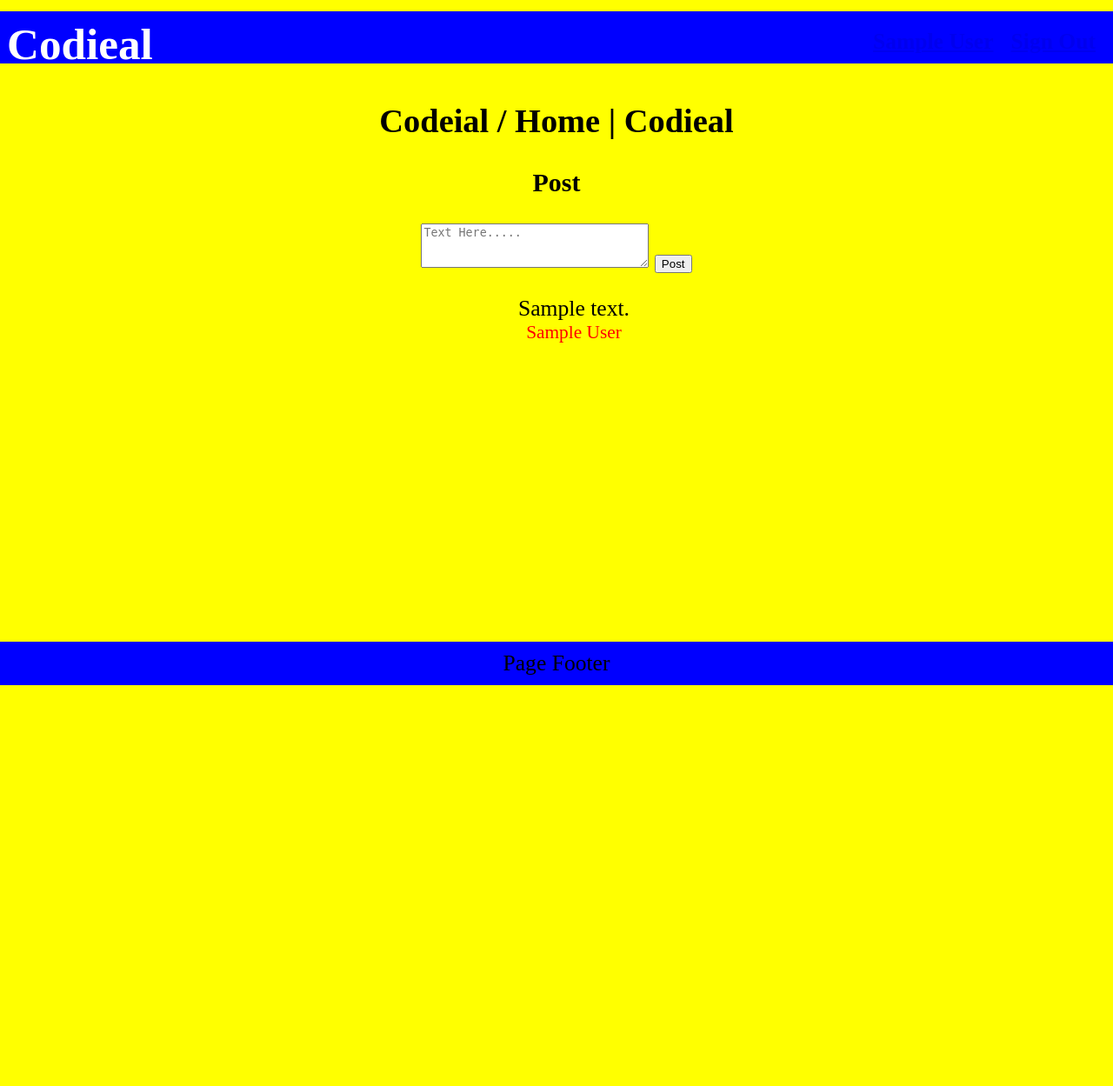
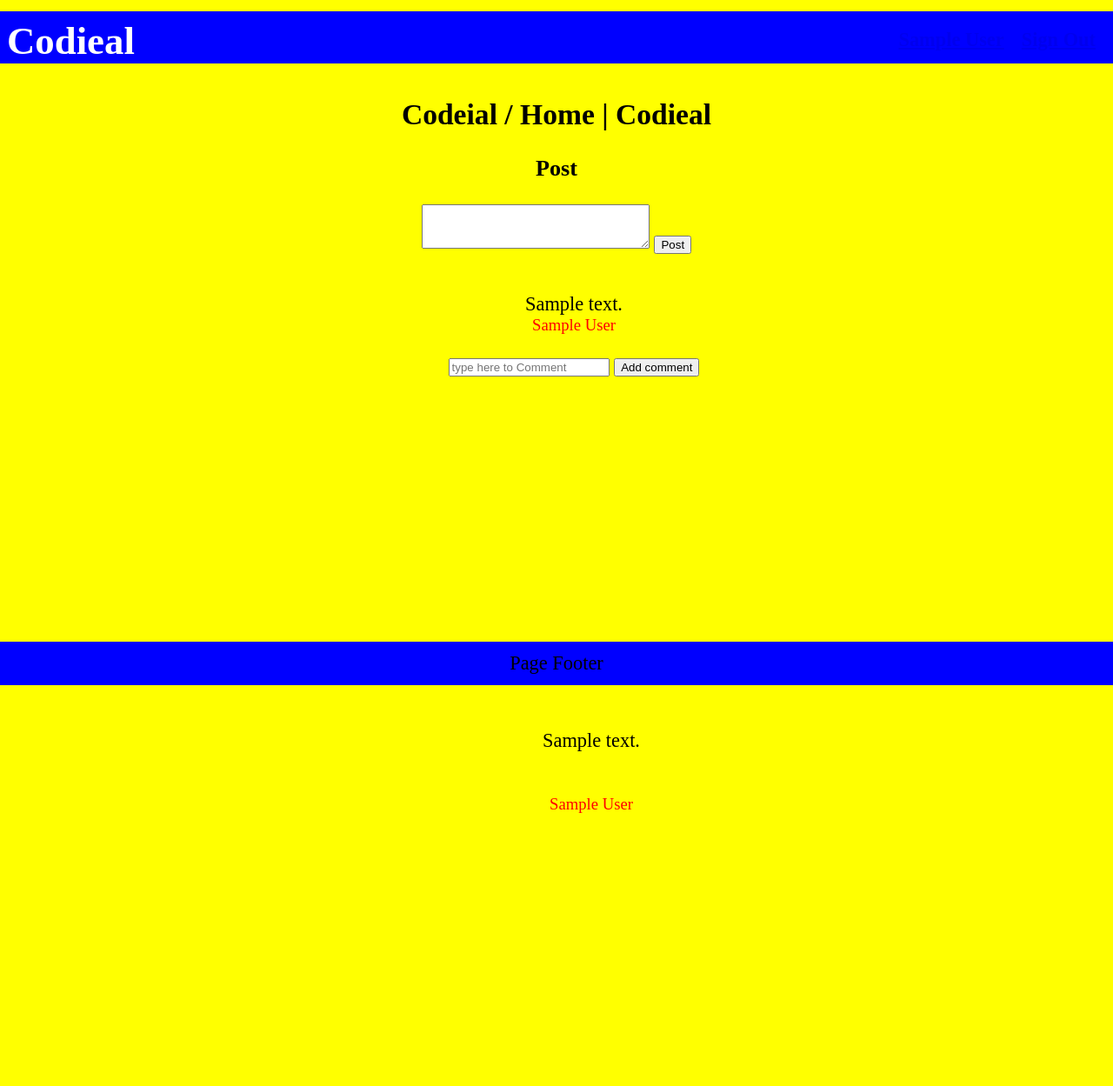
Before and after one commit to MohdZeeshan009/SocialApplication, a Node server app: page / in a window 1280 px wide. Shown: the whole page at 87% size. Before the commit the page ends 788 px from the top, so only its background shows below. Run offline with Node 20, Linux system fonts and the light colour scheme; a user stored in the database is signed in; tables that the repository leaves empty hold one stand-in row (values such as "Sample post"); style sheets or scripts are compiled from the project's sources; some libraries are stand-ins or nearby versions.

Commit message:
3rd commit: creating function for showing comments

```diff
--- a/assets/css/home.css
+++ b/assets/css/home.css
@@ -1,12 +1,17 @@
 body {
   margin: 0;
   background-color: yellow;
+  height: 100%;
   width: 100%;
   text-align: center;
 }
 
 body #nav-bar {
   width: 100%;
+}
+
+body #post-list-container {
+  display: inline-block;
 }
 
 body #post-list-container li {
--- a/assets/css/layout.css
+++ b/assets/css/layout.css
@@ -5,7 +5,7 @@ body {
   display: flex;
   flex-direction: column;
   justify-content: space-evenly;
-  font-size: 1.6rem;
+  font-size: 1.4rem;
   /* text-align: center; */
 }
 
--- a/assets/sass/home.scss
+++ b/assets/sass/home.scss
@@ -1,6 +1,7 @@
 body {
     margin: 0;
     background-color: yellow;
+    height: 100%;
     width: 100%;
     text-align: center;
     // display: flex;
@@ -14,6 +15,8 @@ body {
     }
 
     #post-list-container{
+        display: inline-block;
+
         li{
             list-style: none;
             // color: red;
@@ -23,4 +26,6 @@ body {
             color: red;
         }
     }
+
+
 }
--- a/assets/sass/layout.scss
+++ b/assets/sass/layout.scss
@@ -5,7 +5,7 @@ body{
     display: flex;
     flex-direction: column;
     justify-content: space-evenly;
-    font-size: 1.6rem;
+    font-size: 1.4rem;
     /* text-align: center; */
 
     div{
--- a/controllers/home_controller.js
+++ b/controllers/home_controller.js
@@ -1,6 +1,6 @@
 
 const post = require('../models/post');
-module.exports.home = function (req, res){
+module.exports.home = function (req, res) {
 
     // post.find({}, function(err, posts){
     //     if(err){
@@ -13,17 +13,25 @@ module.exports.home = function (req, res){
     // })
 
 
-// Populate data
-    post.find({}).populate('user').exec(function(err, posts){
-        if(err){
-            console.log('Error in showing user post');
-        }
+    // Populate data
+    post.find({})
+        .populate('user')
+        .populate({
+            path: 'comments',
+            populate:{
+                path: 'user',
+            },
+        })
+        .exec(function (err, posts) {
+            if (err) {
+                console.log('Error in showing user post');
+            }
 
-        return res.render('home', {
-            title : 'Home | Codieal',
-            posts : posts,
+            return res.render('home', {
+                title: 'Home | Codieal',
+                posts: posts,
+            });
         });
-    });
 
 
 }
--- a/models/post.js
+++ b/models/post.js
@@ -12,6 +12,11 @@ const postSchema = new mongoose.Schema({
         type : mongoose.Schema.Types.ObjectId,
         ref : 'User'
     },
+    //Including the array of Ids of all comments in the post schema itself
+    comments : [{
+        type : mongoose.Schema.Types.ObjectId,
+        ref : 'Comment'
+    }]
 
 },
 {
--- a/routes/index.js
+++ b/routes/index.js
@@ -9,6 +9,7 @@ console.log('router loaded');
 router.get('/', homeController.home);
 router.use('/users', require('./users'));
 router.use('/post', require('./post'));
+router.use('/comments', require('./comments'));
 
 // for any further routes, access from here
 // router.use('/routerName', require('./routerfile));
--- a/views/home.ejs
+++ b/views/home.ejs
@@ -7,10 +7,10 @@
 
 
 <section id="feed-post">
+    <h3>Post</h3>
     <%if(locals.user){%>
-    <h3>Post</h3>
         <form action="./post/create" id="new-post-form" method="POST">
-        <textarea name="content" id="" cols="30" rows="3" placeholder="Text Here....."></textarea>
+            <textarea name="content" id="" cols="30" rows="3" placeholder="Text Here....." required> </textarea>
             <input type="submit" value="Post">
         </form>
         <%}%>
@@ -25,9 +25,33 @@
                                         <%=post.user.name%>
                                     </small>
                             </p>
+                            <div id="post-comment-container">
+                                <%if(locals.user){%>
+                                    <form action="/comments/create"  method="POST">
+                                        <input type="text" name="content" id="" placeholder="type here to Comment" required>
+                                        <input type="hidden" name="post" id="" value="<%= post._id%>">
+                                        <input type="submit" value="Add comment">
+                                    </form>
+                                    <%}%>
+                            </div>
+                            <div class="post-comment-lists">
+                            <ul class="post-comment-<%=user._id%>">
+                                <% for(comment of post.comments){%>
+                                    <li>
+                                        <P><%=comment.content%></P>
+                                        <br>
+                                        <small>
+                                            <%= comment.user.name%>
+                                        </small>
                                     </li>
                                     <%}%>
                             </ul>
                         </div>
+                        </li>
+                        <%}%>
+                </ul>
+
+
+            </div>
 
 </section>
```
Also changed, not shown: controllers/comment_controller.js (added, +29 -0 lines), models/comment.js (added, +30 -0 lines), routes/comments.js (added, +10 -0 lines). Lines whose indentation alone changed are shown as unchanged.
